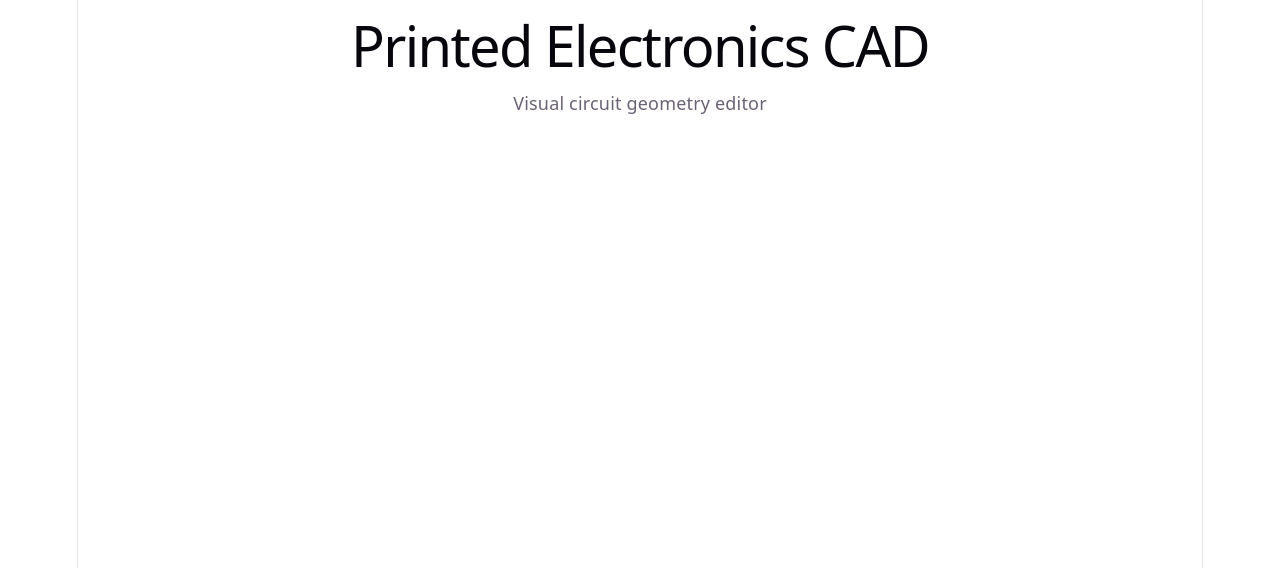
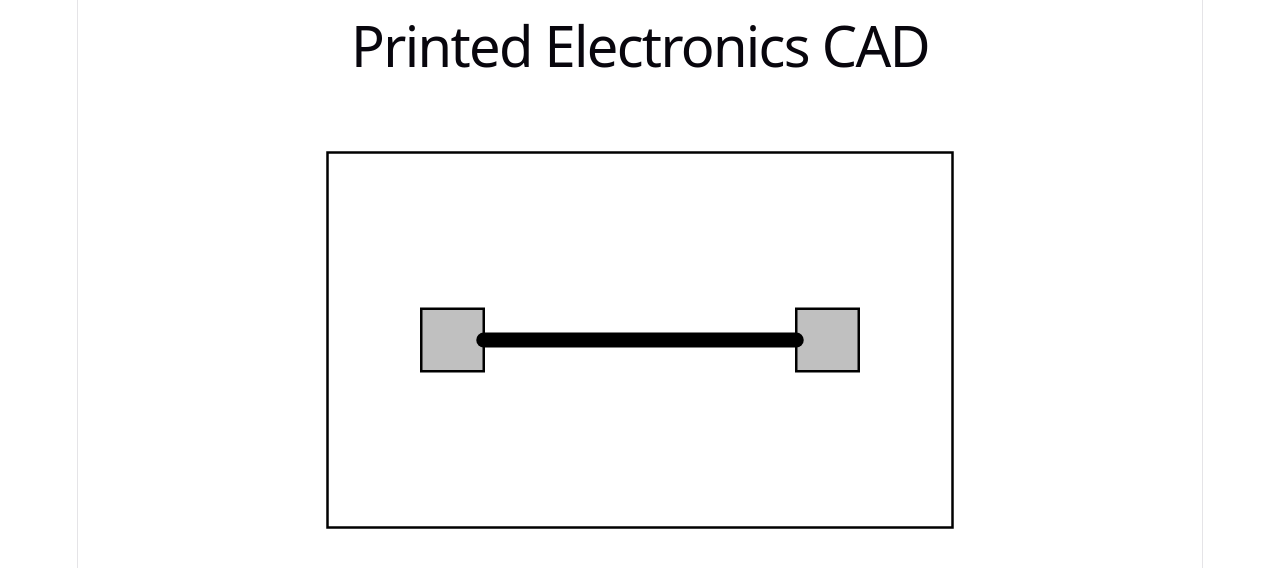
Before and after one commit to saynomayo/OpenSCAD-Circuits, a React (Vite) app: page / in a window 1280 px wide. Shown: the top 568 px of the page. Built offline with nearby package versions, Linux system fonts and the light colour scheme.

Commit message:
Created sample scene

```diff
--- a/src/App.tsx
+++ b/src/App.tsx
@@ -1,10 +1,11 @@
-import './App.css'
+import { Canvas } from "./editor/Canvas";
+import { sampleScene } from "./model/sampleScene";
 
 function App() {
   return (
     <main>
       <h1>Printed Electronics CAD</h1>
-      <p>Visual circuit geometry editor</p>
+      <Canvas objects={sampleScene} />
     </main>
   );
 }
--- /dev/null
+++ b/src/editor/Canvas.tsx
@@ -0,0 +1,64 @@
+import type { SceneObject } from "../model/geometry";
+
+type CanvasProps = {
+  objects: SceneObject[];
+};
+
+export function Canvas({ objects }: CanvasProps) {
+  return (
+    <svg
+      viewBox="0 0 600 400"
+      width="100%"
+      height="500"
+      role="img"
+      aria-label="Printed electronics design canvas"
+    >
+      {objects.map((object) => {
+        switch (object.type) {
+          case "substrate":
+            return (
+              <rect
+                key={object.id}
+                x={object.x}
+                y={object.y}
+                width={object.width}
+                height={object.height}
+                fill="none"
+                stroke="black"
+                strokeWidth={2}
+              />
+            );
+
+          case "pad":
+            return (
+              <rect
+                key={object.id}
+                x={object.center.x - object.width / 2}
+                y={object.center.y - object.height / 2}
+                width={object.width}
+                height={object.height}
+                fill="silver"
+                stroke="black"
+                strokeWidth={2}
+              />
+            );
+
+          case "trace":
+            return (
+              <polyline
+                key={object.id}
+                points={object.points
+                  .map((point) => `${point.x},${point.y}`)
+                  .join(" ")}
+                fill="none"
+                stroke="black"
+                strokeWidth={object.width}
+                strokeLinecap="round"
+                strokeLinejoin="round"
+              />
+            );
+        }
+      })}
+    </svg>
+  );
+}
--- /dev/null
+++ b/src/model/sampleScene.ts
@@ -0,0 +1,42 @@
+import type { SceneObject } from "./geometry";
+
+export const sampleScene: SceneObject[] = [
+  {
+    id: "substrate-1",
+    type: "substrate",
+    x: 50,
+    y: 50,
+    width: 500,
+    height: 300,
+  },
+  {
+    id: "pad-1",
+    type: "pad",
+    center: {
+      x: 150,
+      y: 200,
+    },
+    width: 50,
+    height: 50,
+  },
+  {
+    id: "pad-2",
+    type: "pad",
+    center: {
+      x: 450,
+      y: 200,
+    },
+    width: 50,
+    height: 50,
+  },
+  {
+    id: "trace-1",
+    type: "trace",
+    points: [
+      { x: 175, y: 200 },
+      { x: 300, y: 200 },
+      { x: 425, y: 200 },
+    ],
+    width: 12,
+  },
+];
```
